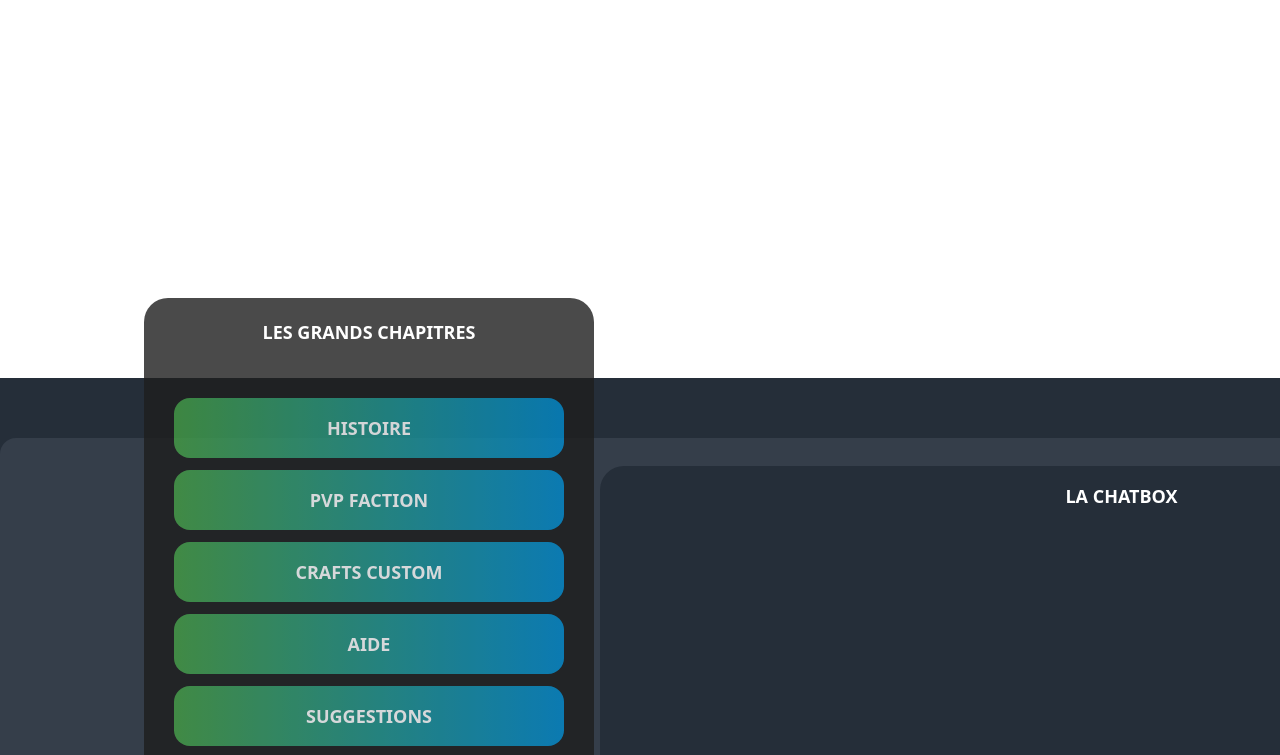
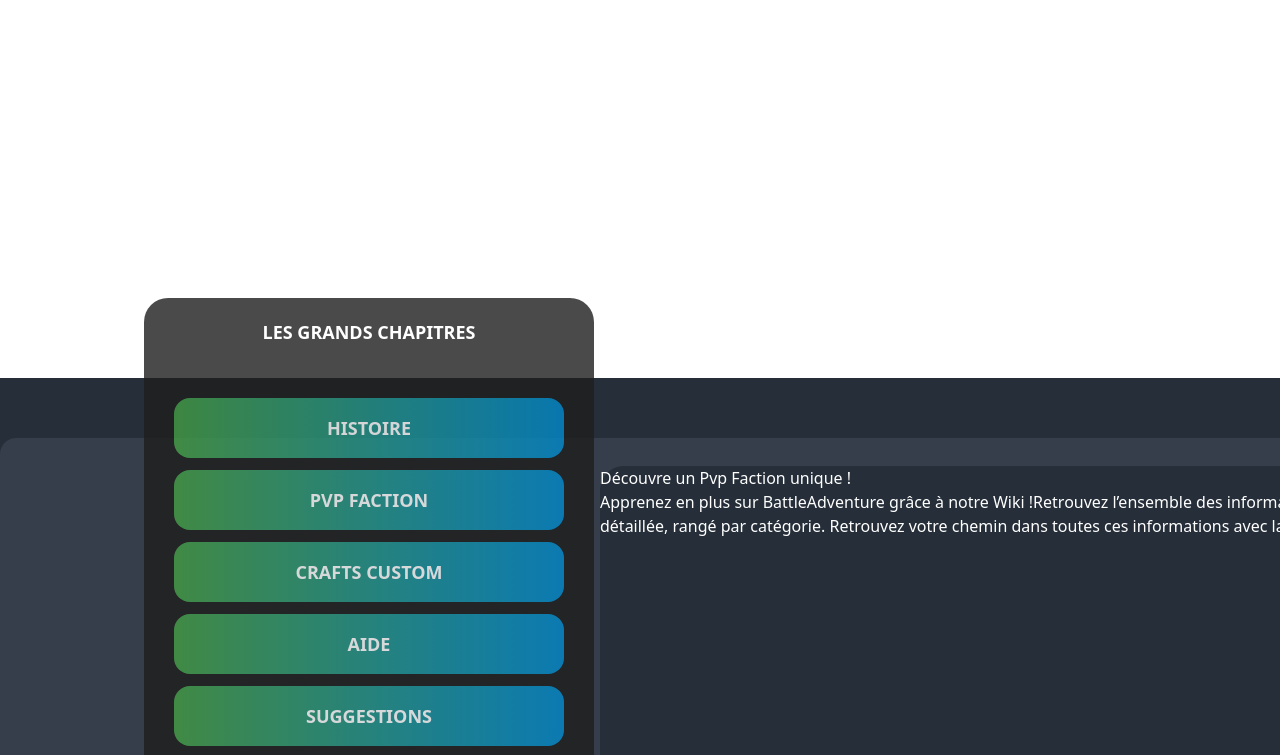
Before and after one commit to ogb4n/Hackathon-POC, a website: page src/pages/wiki.html in a window 1280 px wide. Shown: the part 286-1041 px from the top of the page. Drawn offline with Linux system fonts and the light colour scheme.

Commit message:
jesaispascquoi

```diff
--- a/src/pages/wiki.html
+++ b/src/pages/wiki.html
@@ -104,7 +104,11 @@
                 <!-- CHATBOX -->
                 <div class="container">
                     <div class="relative w-[1043px] top-7 ml-[600px] rounded-3xl  h-[440px] bg-[#252E39]">
-                        <h1 class="mx-auto text-center relative top-4 font-extrabold text-lg">LA CHATBOX</h1>
+                        <h1 class="">Découvre un Pvp Faction unique !</h1>
+                        <p>Apprenez en plus sur BattleAdventure grâce à notre Wiki !Retrouvez l’ensemble des informations dont vous aurez besoin de manière détaillée, rangé par catégorie.
+
+                            Retrouvez votre chemin dans toutes ces informations avec la Structure du Wiki disponible plus bas !</p>
+
                     </div>
                 </div>
                 <!-- RECENT TOPICS -->
```
